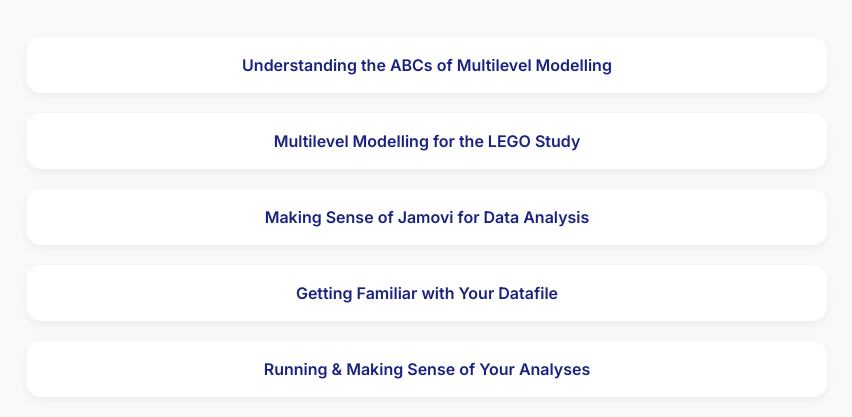
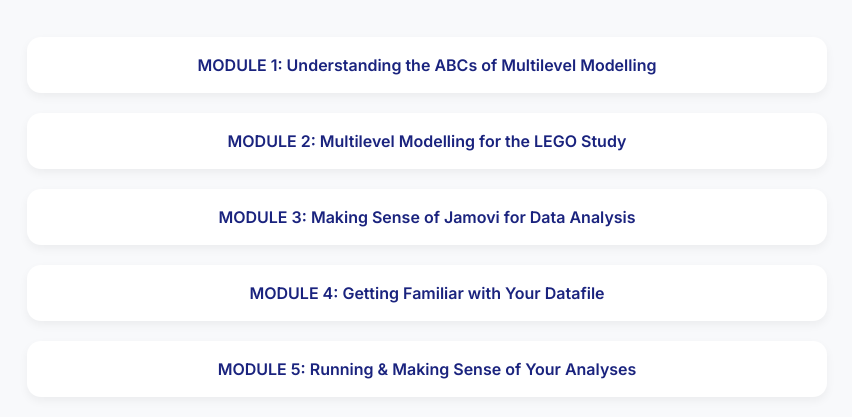
Before and after one commit to KellyKirkland/ALegoWallBetweenUs, a plain HTML site: page index.html in a window 1280 px wide. Shown: the part 281-698 px from the top of the page, without its empty margins (213-1065 px from the left). Drawn offline with Linux system fonts and the light colour scheme.

Commit message:
index.html

```diff
--- a/index.html
+++ b/index.html
@@ -71,11 +71,11 @@
     <p>This site is your central guide to learning multilevel modelling (MLM) for psychology research. Explore topics step-by-step — from understanding MLM to using Jamovi with your own data.</p>
 
     <div class="nav-links">
-      <a href="https://mlm-guide-psych-students-6qu7fap.gamma.site/">Understanding the ABCs of Multilevel Modelling</a>
-      <a href="why.html">Multilevel Modelling for the LEGO Study</a>
-      <a href="jamovi.html">Making Sense of Jamovi for Data Analysis</a>
-      <a href="datafile.html">Getting Familiar with Your Datafile</a>
-      <a href="analysis.html">Running & Making Sense of Your Analyses</a>
+      <a href="https://mlm-guide-psych-students-6qu7fap.gamma.site/">MODULE 1: Understanding the ABCs of Multilevel Modelling</a>
+      <a href="why.html">MODULE 2: Multilevel Modelling for the LEGO Study</a>
+      <a href="jamovi.html">MODULE 3: Making Sense of Jamovi for Data Analysis</a>
+      <a href="datafile.html">MODULE 4: Getting Familiar with Your Datafile</a>
+      <a href="analysis.html">MODULE 5: Running & Making Sense of Your Analyses</a>
     </div>
   </div>
 </body>
```
